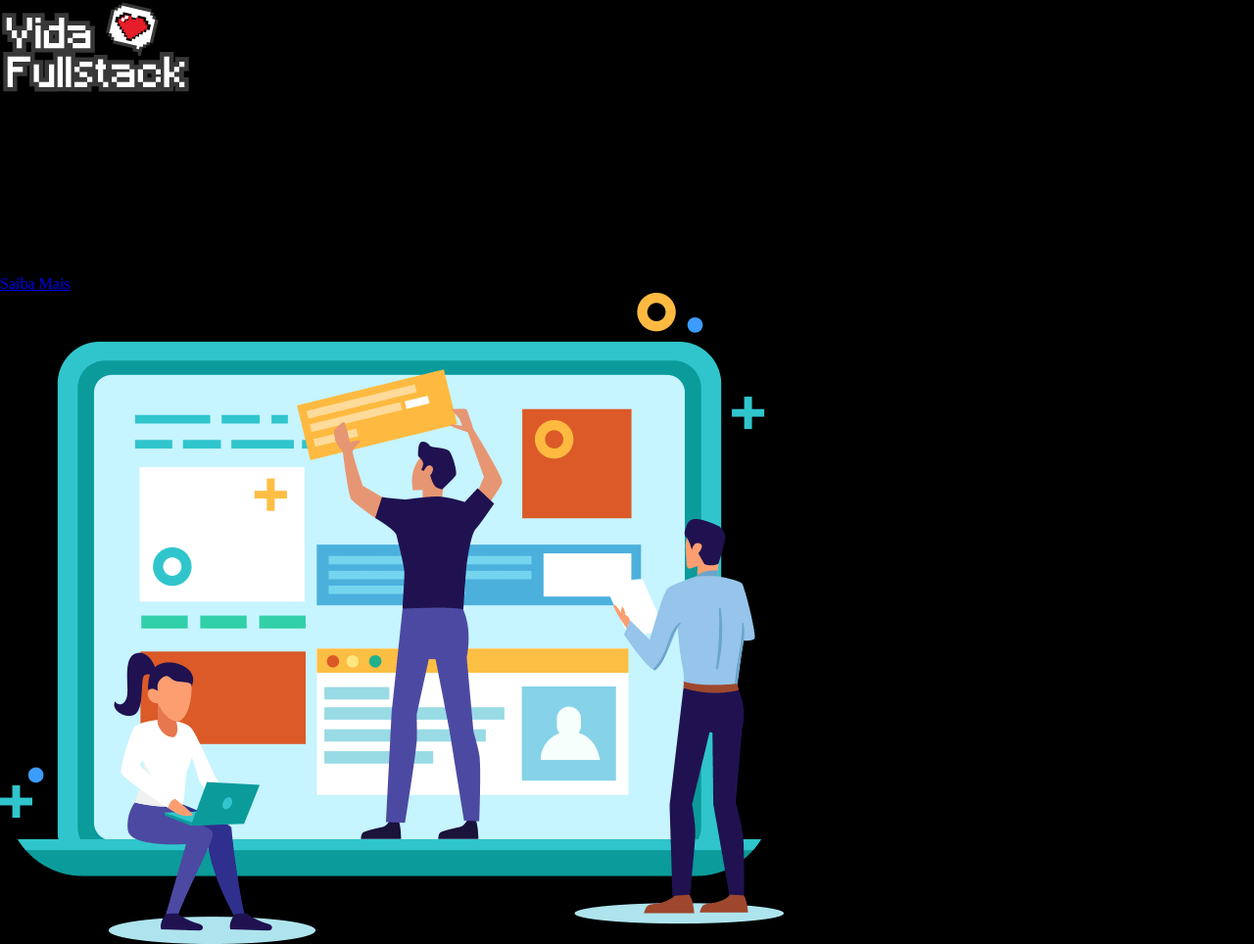
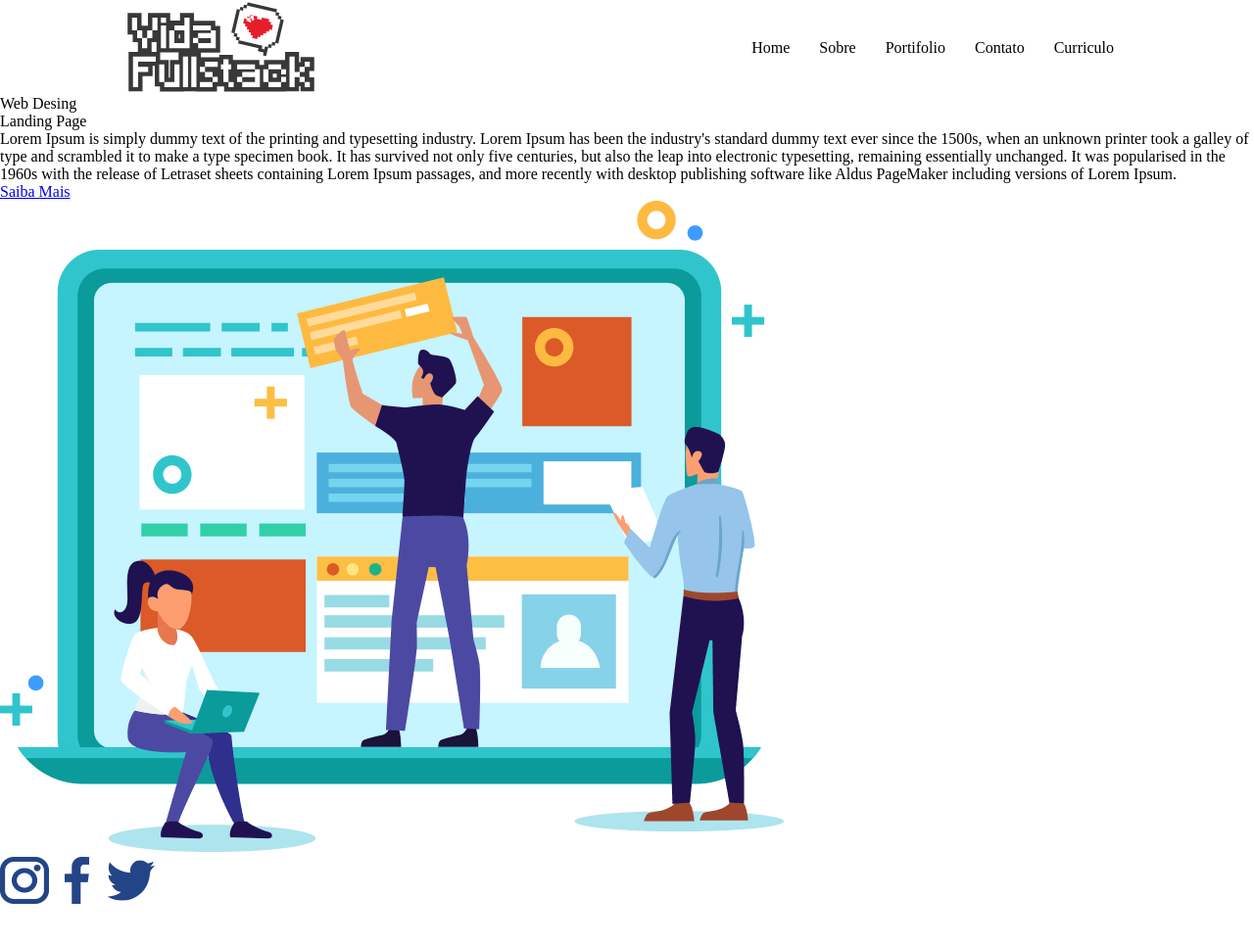
Before and after one commit to renanxd25/meuportifoliolandpage, a plain HTML site: page index.html in a window 1280 px wide. Shown: the top 964 px of the page at 98% size. After the commit the page ends 928 px from the top, so only its background shows below. Drawn offline with Linux system fonts and the light colour scheme; files whose address does not match are found by name.

Commit message:
commit estilização do cabeçalho menu

```diff
--- a/assets/css/header.css
+++ b/assets/css/header.css
@@ -1,3 +1,18 @@
-body{
-    background: black;
+header{
+    width: 1024px;
+    margin: 0 auto;
+    display: flex;
+    flex-direction: row;
+    justify-content: space-between;
+    align-items: center;
 }
+
+header nav ul {
+    display: flex;
+    flex-direction: row;
+    list-style: none;
+}
+
+header nav ul li{
+    padding: 0 15px;
+}
```
Also changed, not shown: index.html (+0 -1 lines).
